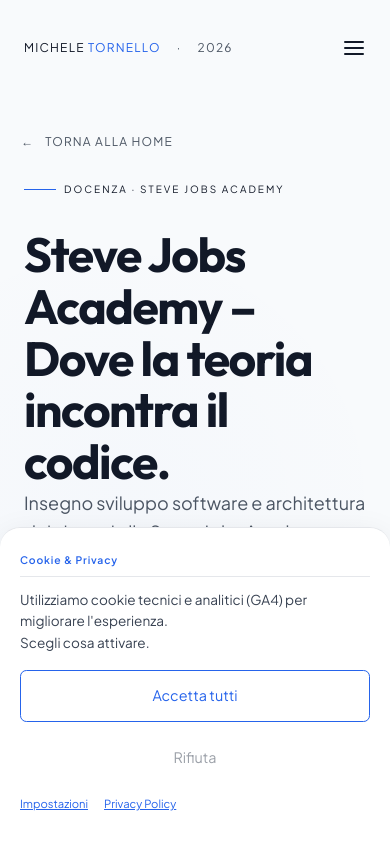
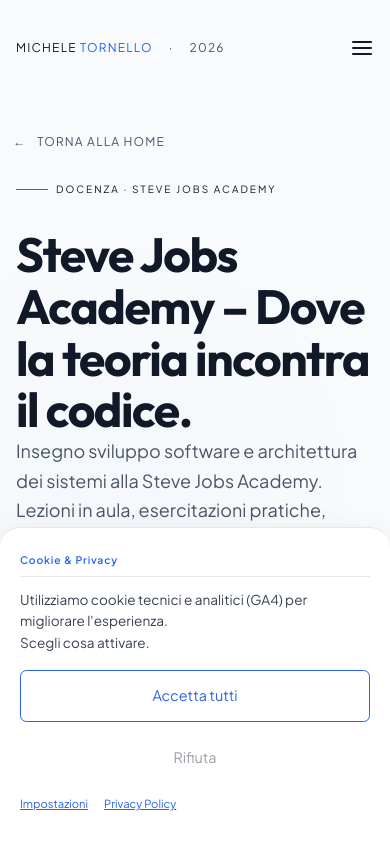
Before and after one commit to Flame0510/micheletornello.com, a Next.js app: page /academy in a window 390 px wide. Shown: the top 842 px of the page. Built offline with nearby package versions, Linux system fonts and the light colour scheme.

Commit message:
feat(ds): unified container class — standardize max-width tokens across all components

```diff
--- a/src/app/academy/AcademyPageClient.tsx
+++ b/src/app/academy/AcademyPageClient.tsx
@@ -17,7 +17,7 @@
   return (
     <main className="min-h-screen" style={{ background: "var(--bg-base)" }}>
       {/* Hero con gradiente */}
-      <section className="pt-32 md:pt-40 pb-12 md:pb-16 px-6 max-w-[1120px] mx-auto relative">
+      <section className="container pt-32 md:pt-40 pb-12 md:pb-16 relative">
         <div
           className="absolute inset-0 opacity-5 pointer-events-none"
           style={{
@@ -107,7 +107,7 @@
       <CourseGrid />
 
       {/* CTA finale */}
-      <section className="px-6 max-w-[1120px] mx-auto pb-12 md:pb-16 text-center">
+      <section className="container pb-12 md:pb-16 text-center">
         <h2 className="section-title mb-8">
           {lang === "it" ? "Pronto a iniziare?" : "Ready to start?"}
         </h2>
--- a/src/app/globals.css
+++ b/src/app/globals.css
@@ -76,8 +76,11 @@
   --shadow-card: 0 1px 3px rgba(0,0,0,0.06), 0 4px 12px rgba(0,0,0,0.04);
   --shadow-card-hover: 0 8px 24px var(--accent-primary-subtle);
 
-  --container-md: 1180px;
+  --container-sm: 768px;
+  --container-md: 1120px;
   --container-lg: 1400px;
+  --container-nav: 1440px;
+  --container-padding: 1.5rem;
 
   --transition-fast: 0.2s ease;
   --transition-base: 0.3s ease;
@@ -89,6 +92,40 @@
   --ghost-black: #111827;
   --ghost-white: #ffffff;
   --ghost-sage: #059669;
+}
+
+/* ── CONTAINER UTILITY CLASSES ── */
+.container {
+  width: 100%;
+  max-width: var(--container-md);
+  margin-left: auto;
+  margin-right: auto;
+  padding-left: var(--container-padding);
+  padding-right: var(--container-padding);
+}
+
+.container-lg {
+  width: 100%;
+  max-width: var(--container-lg);
+  margin-left: auto;
+  margin-right: auto;
+  padding-left: var(--container-padding);
+  padding-right: var(--container-padding);
+}
+
+.container-nav {
+  width: 100%;
+  max-width: var(--container-nav);
+  margin-left: auto;
+  margin-right: auto;
+  padding-left: var(--container-padding);
+  padding-right: var(--container-padding);
+}
+
+@media (max-width: 768px) {
+  :root {
+    --container-padding: 1rem;
+  }
 }
 
 * {
@@ -186,7 +223,7 @@
 .heroContent {
   position: relative;
   z-index: 2;
-  max-width: 1400px;
+  max-width: var(--container-lg);
   width: 100%;
 }
 
@@ -294,7 +331,7 @@
 
 .sectionWrap {
   padding: 4.2rem 1.2rem;
-  max-width: 1180px;
+  max-width: var(--container-md);
   margin: 0 auto;
 }
 
@@ -691,7 +728,7 @@
 }
 
 .docH_container {
-  max-width: 1200px;
+  max-width: var(--container-md);
   margin: 0 auto;
 }
 
@@ -839,7 +876,7 @@
 }
 
 .chiB_container {
-  max-width: 1120px;
+  max-width: var(--container-md);
   margin: 0 auto;
   display: grid;
   grid-template-columns: 1fr 1.2fr;
@@ -1124,7 +1161,7 @@
 }
 
 .entG_container {
-  max-width: 1400px;
+  max-width: var(--container-lg);
   margin: 0 auto;
   width: 100%;
   padding: 0 24px;
@@ -1337,7 +1374,7 @@
   padding: 100px 0;
 }
 .pv3G_container {
-  max-width: 1400px;
+  max-width: var(--container-lg);
   margin: 0 auto;
   padding: 0 40px;
 }
@@ -1575,7 +1612,7 @@
   font-family: var(--font-body);
 }
 .pGamma_inner {
-  max-width: 1400px;
+  max-width: var(--container-lg);
   margin: 0 auto;
   padding: 0 5%;
 }
@@ -1749,7 +1786,7 @@
 }
 
 .proc_container {
-  max-width: 1200px;
+  max-width: var(--container-md);
   margin: 0 auto;
   width: 100%;
 }
--- a/src/app/speaker/SpeakerPageClient.tsx
+++ b/src/app/speaker/SpeakerPageClient.tsx
@@ -115,7 +115,7 @@
 
   return (
     <div className="min-h-screen text-[var(--text-primary)] selection:bg-[var(--accent-primary)]/30" style={{ background: 'var(--bg-base)' }}>
-      <main className="max-w-4xl mx-auto px-6 py-12 md:py-24 relative z-10">
+      <main className="container py-12 md:py-24 relative z-10">
 
         {/* Header Section */}
         <header className="mb-20 pt-16">
--- a/src/components/academy/CourseGrid.tsx
+++ b/src/components/academy/CourseGrid.tsx
@@ -33,7 +33,7 @@
   const shouldReduceMotion = useReducedMotion();
 
   return (
-    <section className="px-6 max-w-[1120px] mx-auto pb-12 md:pb-16">
+    <section className="container pb-12 md:pb-16">
       <p className="section-label mb-3">
         04
       </p>
--- a/src/components/academy/EventTimeline.tsx
+++ b/src/components/academy/EventTimeline.tsx
@@ -59,7 +59,7 @@
   const shouldReduceMotion = useReducedMotion();
 
   return (
-    <section className="px-6 max-w-[1120px] mx-auto py-12 md:py-16">
+    <section className="container py-12 md:py-16">
       <p className="font-mono text-xs uppercase tracking-widest mb-2" style={{ color: "var(--accent-primary)" }}>
         05
       </p>
--- a/src/components/academy/StatsGrid.tsx
+++ b/src/components/academy/StatsGrid.tsx
@@ -13,7 +13,7 @@
   const shouldReduceMotion = useReducedMotion();
 
   return (
-    <section className="px-6 max-w-[1120px] mx-auto py-12 md:py-16">
+    <section className="container py-12 md:py-16">
       <p className="section-label mb-3">
         02
       </p>
--- a/src/components/academy/ValueProposition.tsx
+++ b/src/components/academy/ValueProposition.tsx
@@ -58,7 +58,7 @@
   const shouldReduceMotion = useReducedMotion();
 
   return (
-    <section className="px-6 max-w-[1120px] mx-auto py-12 md:py-16">
+    <section className="container py-12 md:py-16">
       <p className="section-label mb-3">
         03
       </p>
--- a/src/components/layout/Footer.tsx
+++ b/src/components/layout/Footer.tsx
@@ -20,10 +20,8 @@
       borderTop: '1px solid var(--border)',
       paddingTop: '4rem',
       paddingBottom: '4rem',
-      paddingLeft: '1.5rem',
-      paddingRight: '1.5rem',
     }}>
-      <div className="max-w-[1440px] mx-auto flex flex-col md:flex-row items-center justify-between gap-8 text-center md:text-left">
+      <div className="container-nav flex flex-col md:flex-row items-center justify-between gap-8 text-center md:text-left">
 
         <div className="flex flex-col gap-2">
           <Logo />
--- a/src/components/layout/Navbar.tsx
+++ b/src/components/layout/Navbar.tsx
@@ -122,7 +122,7 @@
           borderBottom: scrolled ? '1px solid var(--border)' : '1px solid transparent',
         }}
       >
-        <div className="max-w-[1440px] mx-auto px-6 md:px-12 flex items-center justify-between">
+        <div className="container-nav flex items-center justify-between">
           <div className="flex items-center gap-4">
             <Logo />
             <span style={{ fontFamily: 'var(--font-body)', fontSize: '0.75rem', color: 'var(--text-muted)', letterSpacing: '0.1em' }}>·</span>
--- a/src/components/sections/Footer.tsx
+++ b/src/components/sections/Footer.tsx
@@ -9,7 +9,7 @@
   return (
     <footer className="mt-32" style={{ borderTop: "1px solid var(--border)", background: 'var(--bg-alt)' }}>
       <div className="px-6 md:px-12 py-6">
-        <div className="max-w-[1120px] mx-auto flex flex-col gap-4">
+        <div className="container flex flex-col gap-4">
           <div className="flex flex-col md:flex-row md:items-center md:justify-between gap-3">
             <p className="font-mono text-text-muted" style={{ fontSize: "0.75rem" }}>
               Michele Tornello · {new Date().getFullYear()} · © All rights reserved
--- a/src/components/sections/Services.tsx
+++ b/src/components/sections/Services.tsx
@@ -15,7 +15,7 @@
   const serviceKeys = ["SERVICE_01", "SERVICE_02", "SERVICE_03"];
 
   return (
-    <section id="services" className="py-24 px-6 max-w-7xl mx-auto overflow-hidden" style={{ background: 'var(--bg-base)' }}>
+    <section id="services" className="container py-24 overflow-hidden" style={{ background: 'var(--bg-base)' }}>
       <SectionTitle prefix="// 02" title={t.title} subtitle={t.subtitle} />
 
       <motion.div
```
